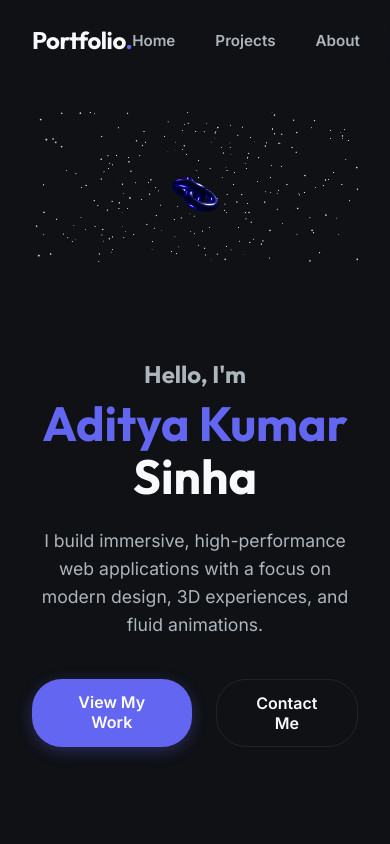
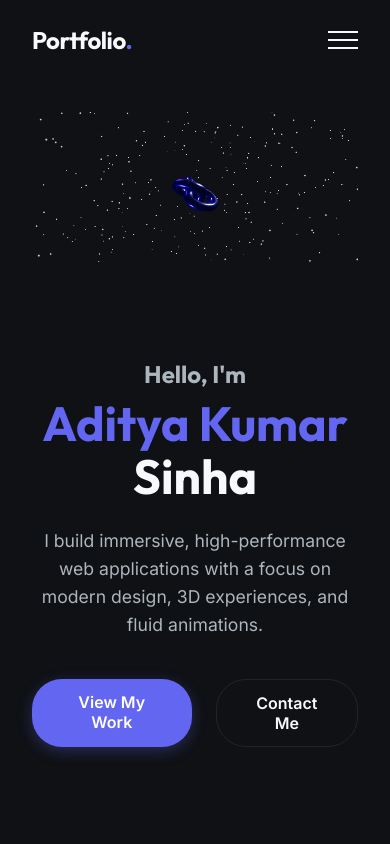
Before and after one commit to Aadi0118/personal-portfolio, a React app in the folder frontend/: page / in a window 390 px wide. Shown: the top 844 px of the page. Built offline with nearby package versions, Linux system fonts and the light colour scheme; no server answers; the HTML template or start-up script is replaced by a standard one.

Commit message:
nav bar fix

```diff
--- a/frontend/src/components/Navigation.css
+++ b/frontend/src/components/Navigation.css
@@ -86,3 +86,57 @@
   transform: translateY(-2px);
   box-shadow: 0 6px 20px rgba(99, 102, 241, 0.5);
 }
+
+.hamburger {
+  display: none;
+  flex-direction: column;
+  gap: 6px;
+  cursor: pointer;
+  z-index: 1000;
+}
+
+.hamburger span {
+  width: 30px;
+  height: 2px;
+  background-color: var(--text-primary);
+  transition: all 0.3s ease;
+}
+
+@media (max-width: 768px) {
+  .hamburger {
+    display: flex;
+  }
+
+  .hamburger.active span:nth-child(1) {
+    transform: translateY(8px) rotate(45deg);
+  }
+
+  .hamburger.active span:nth-child(2) {
+    opacity: 0;
+  }
+
+  .hamburger.active span:nth-child(3) {
+    transform: translateY(-8px) rotate(-45deg);
+  }
+
+  .nav-links {
+    position: fixed;
+    top: 0;
+    right: -100%;
+    width: 250px;
+    height: 100vh;
+    background: var(--glass-bg);
+    backdrop-filter: blur(20px);
+    -webkit-backdrop-filter: blur(20px);
+    border-left: 1px solid var(--glass-border);
+    flex-direction: column;
+    justify-content: center;
+    gap: 3rem;
+    transition: right 0.4s ease;
+    box-shadow: -10px 0 30px rgba(0,0,0,0.5);
+  }
+
+  .nav-links.open {
+    right: 0;
+  }
+}
--- a/frontend/src/components/Navigation.jsx
+++ b/frontend/src/components/Navigation.jsx
@@ -5,6 +5,7 @@ import './Navigation.css';
 
 const Navigation = () => {
   const [scrolled, setScrolled] = useState(false);
+  const [isOpen, setIsOpen] = useState(false);
 
   useEffect(() => {
     const handleScroll = () => {
@@ -25,11 +26,18 @@ const Navigation = () => {
         <a href="#" className="nav-logo outfit-font">
           Portfolio<span className="accent-text">.</span>
         </a>
-        <div className="nav-links">
-          <a href="#" className="nav-link">Home</a>
-          <a href="#projects" className="nav-link">Projects</a>
-          <a href="#about" className="nav-link">About</a>
-          <a href="#contact" className="nav-btn">Let's Talk</a>
+
+        <div className={`hamburger ${isOpen ? 'active' : ''}`} onClick={() => setIsOpen(!isOpen)}>
+          <span></span>
+          <span></span>
+          <span></span>
+        </div>
+
+        <div className={`nav-links ${isOpen ? 'open' : ''}`}>
+          <a href="#" className="nav-link" onClick={() => setIsOpen(false)}>Home</a>
+          <a href="#projects" className="nav-link" onClick={() => setIsOpen(false)}>Projects</a>
+          <a href="#about" className="nav-link" onClick={() => setIsOpen(false)}>About</a>
+          <a href="#contact" className="nav-btn" onClick={() => setIsOpen(false)}>Let's Talk</a>
         </div>
       </div>
     </motion.nav>
```
